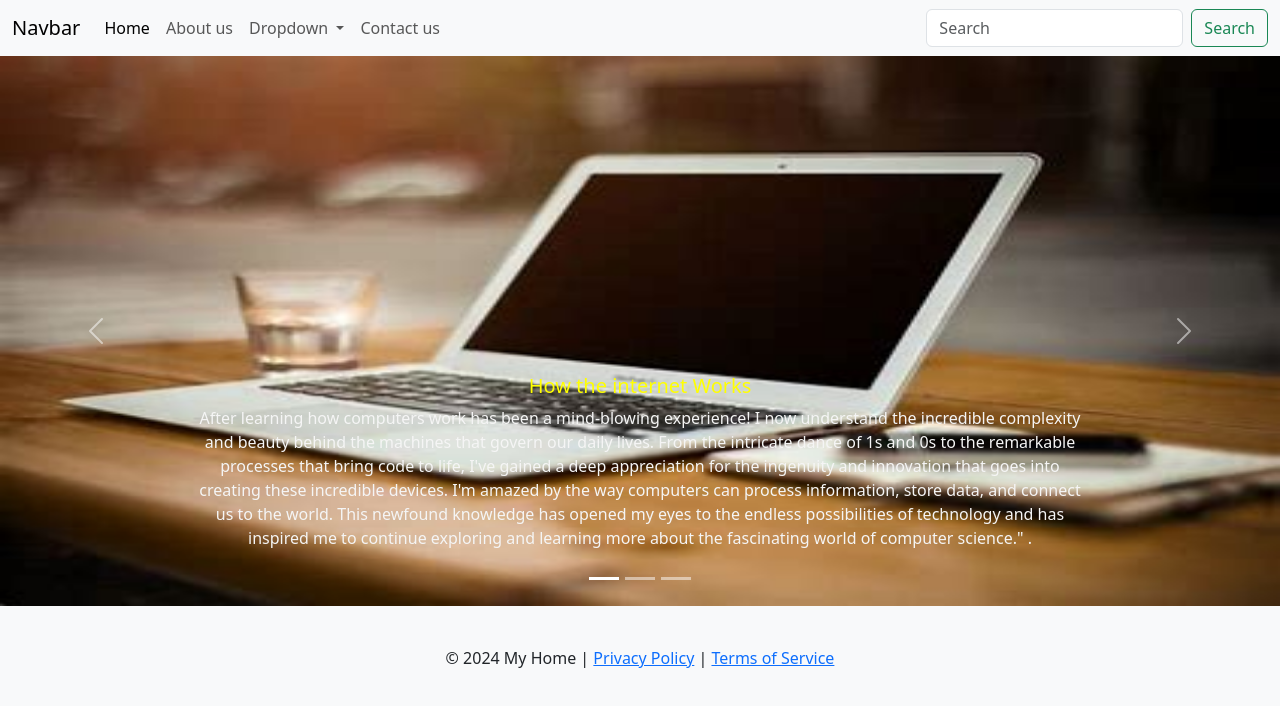
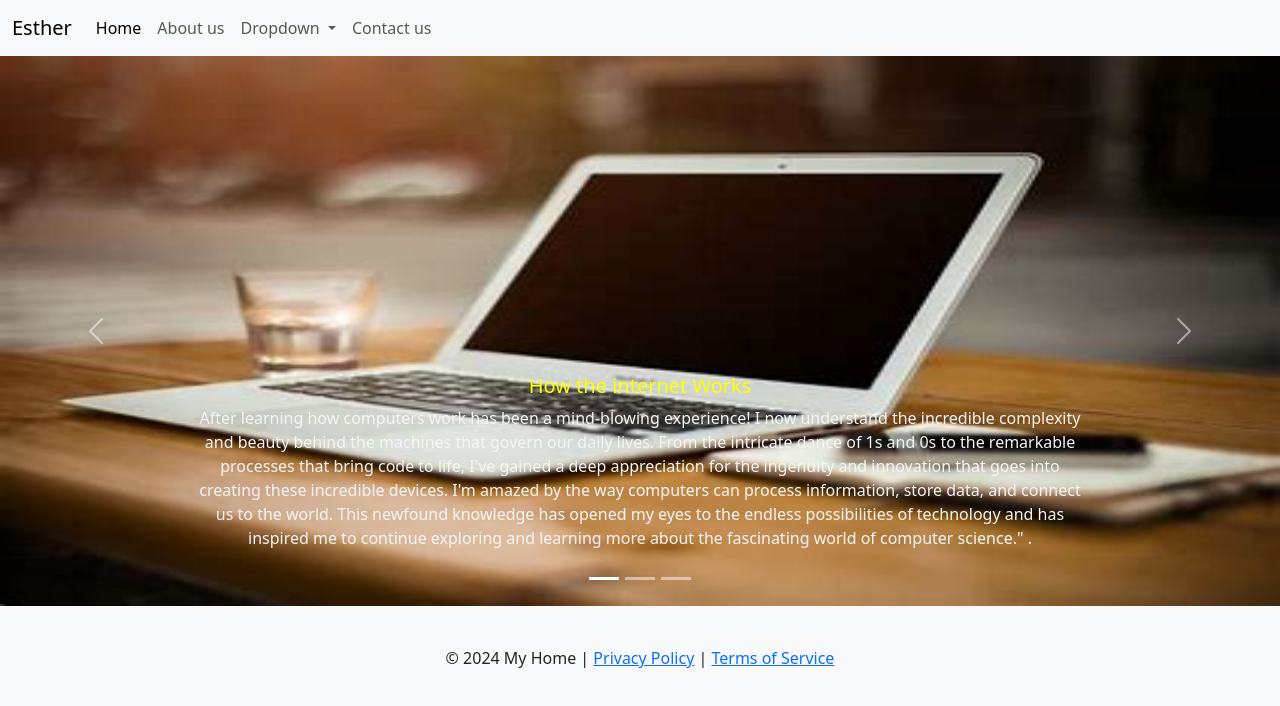
Before and after one commit to nakungu-esther/Assignment, a plain HTML site: page index.html in a window 1280 px wide. Drawn offline with nearby package versions, Linux system fonts and the light colour scheme.

Commit message:
add changes

```diff
--- a/index.html
+++ b/index.html
@@ -10,7 +10,7 @@
 <body>
    <nav class="navbar navbar-expand-lg bg-body-tertiary">
   <div class="container-fluid">
-    <a class="navbar-brand" href="#">Navbar</a>
+    <a class="navbar-brand" href="#">Esther</a>
     <button class="navbar-toggler" type="button" data-bs-toggle="collapse" data-bs-target="#navbarSupportedContent" aria-controls="navbarSupportedContent" aria-expanded="false" aria-label="Toggle navigation">
       <span class="navbar-toggler-icon"></span>
     </button>
@@ -36,10 +36,7 @@
           <a class="nav-link" aria-disabled="true" href="indet.html"> Contact us</a>
         </li>
       </ul>
-      <form class="d-flex" role="search">
-        <input class="form-control me-2" type="search" placeholder="Search" aria-label="Search">
-        <button class="btn btn-outline-success" type="submit">Search</button>
-      </form>
+
     </div>
   </div>
 </nav>
```
Also changed, not shown: about.html (+2 -5 lines), blog.html (+2 -5 lines), blog1.html (+2 -5 lines), indet.html (+2 -5 lines).
